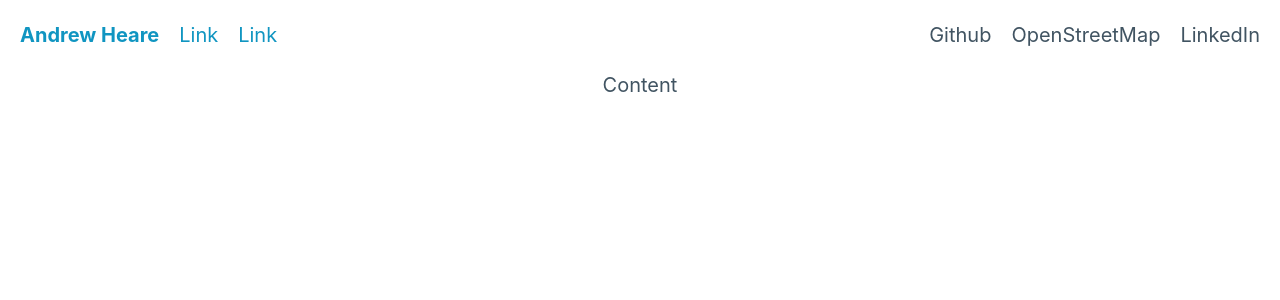
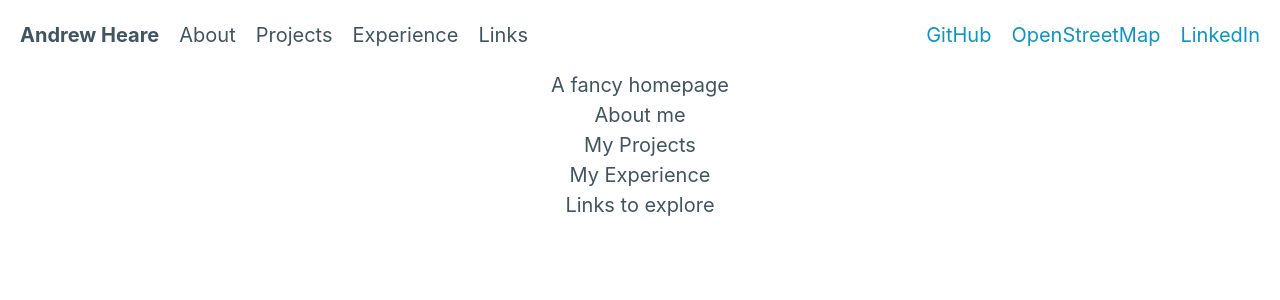
Before and after one commit to andrew-th/website, a React (Create React App) app: page / in a window 1280 px wide. Shown: the top 300 px of the page. Built offline with nearby package versions, Linux system fonts and the light colour scheme.

Commit message:
Add navbar links

```diff
--- /dev/null
+++ b/src/About.js
@@ -0,0 +1,7 @@
+function About() {
+    return (
+        <div>About me</div>
+    );
+}
+
+export default About;
--- a/src/App.js
+++ b/src/App.js
@@ -1,7 +1,11 @@
 import './App.css';
+import './css/pico.min.css';
 import Navbar from './Navbar';
 import Home from './Home';
-import './css/pico.min.css';
+import About from './About';
+import Projects from './Projects';
+import Experience from './Experience';
+import Links from './Links';
 
 function App() {
   return (
@@ -9,6 +13,10 @@ function App() {
       <Navbar />
       <div className='Content'>
         <Home />
+        <About />
+        <Projects />
+        <Experience />
+        <Links />
       </div>
     </div>
   );
--- /dev/null
+++ b/src/Experience.js
@@ -0,0 +1,7 @@
+function Experience() {
+    return (
+        <div>My Experience</div>
+    );
+}
+
+export default Experience;
--- a/src/Home.js
+++ b/src/Home.js
@@ -1,7 +1,7 @@
-function ContainerExample() {
+function Home() {
   return (
-    <div>Content</div>
+    <div>A fancy homepage</div>
   );
 }
 
-export default ContainerExample;
+export default Home;
--- /dev/null
+++ b/src/Links.js
@@ -0,0 +1,7 @@
+function Links() {
+    return (
+        <div>Links to explore</div>
+    );
+}
+
+export default Links;
--- a/src/Navbar.js
+++ b/src/Navbar.js
@@ -3,14 +3,17 @@ function Navbar() {
         <div>
             <nav>
                 <ul>
-                    <li><strong><a href="#">Andrew Heare</a></strong></li>
-                    <li><a href="#">Link</a></li>
-                    <li><a href="#">Link</a></li>
+                    <li><strong>Andrew Heare</strong></li>
+                    <li>About</li>
+                    <li>Projects</li>
+                    <li>Experience</li>
+                    <li>Links</li>
                 </ul>
                 <ul>
-                    <li>Github</li>
-                    <li>OpenStreetMap</li>
-                    <li>LinkedIn</li>
+                    <li><a href="https://github.com/andrew-th/" target="_blank">GitHub</a></li>
+                    <li><a href="https://www.openstreetmap.org/user/andrewth1" target="_blank">OpenStreetMap</a></li>
+                    <li><a href="https://www.linkedin.com/in/andrew-heare/" target="_blank">LinkedIn</a></li>
+
                 </ul>
             </nav>
         </div>
--- /dev/null
+++ b/src/Projects.js
@@ -0,0 +1,7 @@
+function Projects() {
+    return (
+        <div>My Projects</div>
+    );
+}
+
+export default Projects;
```
